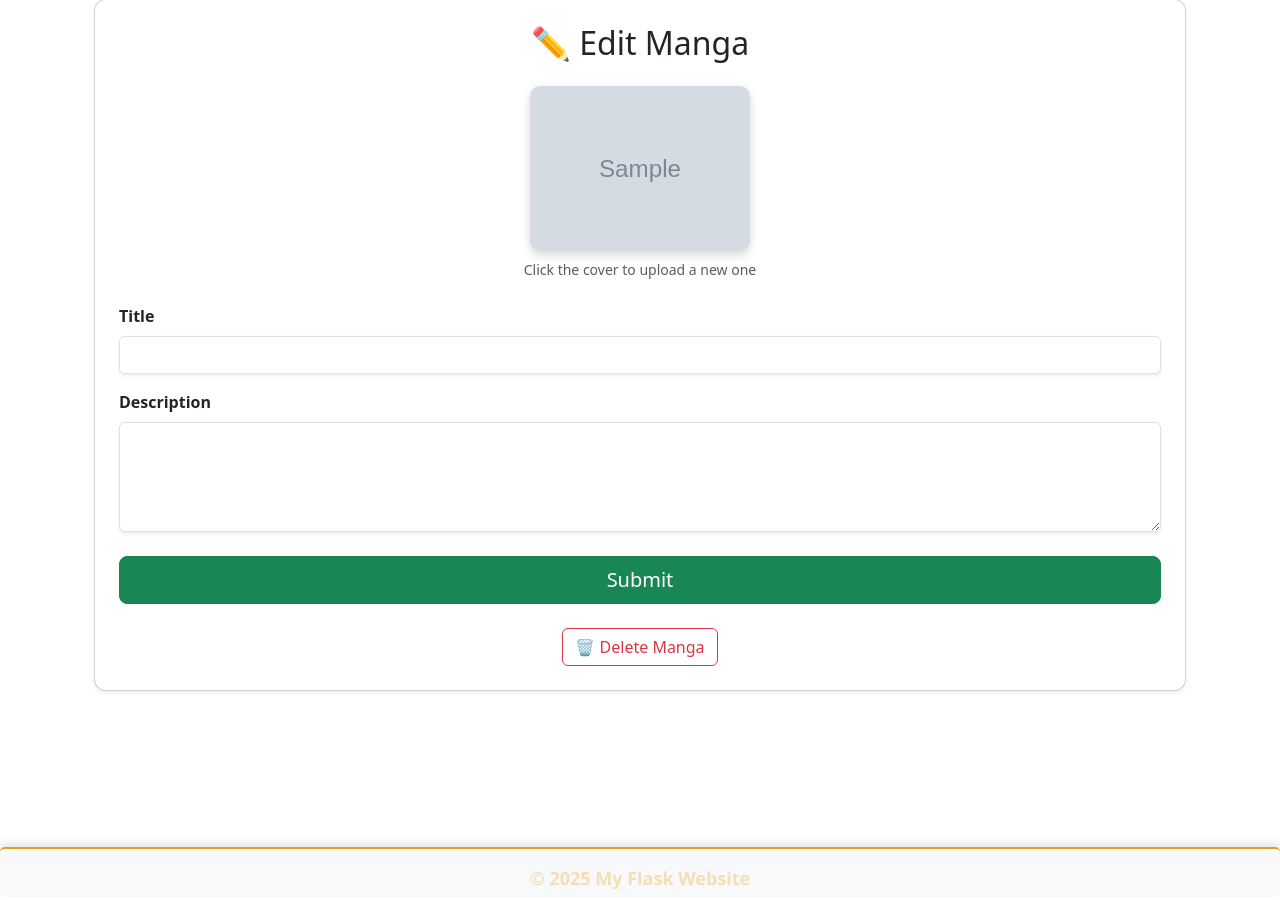
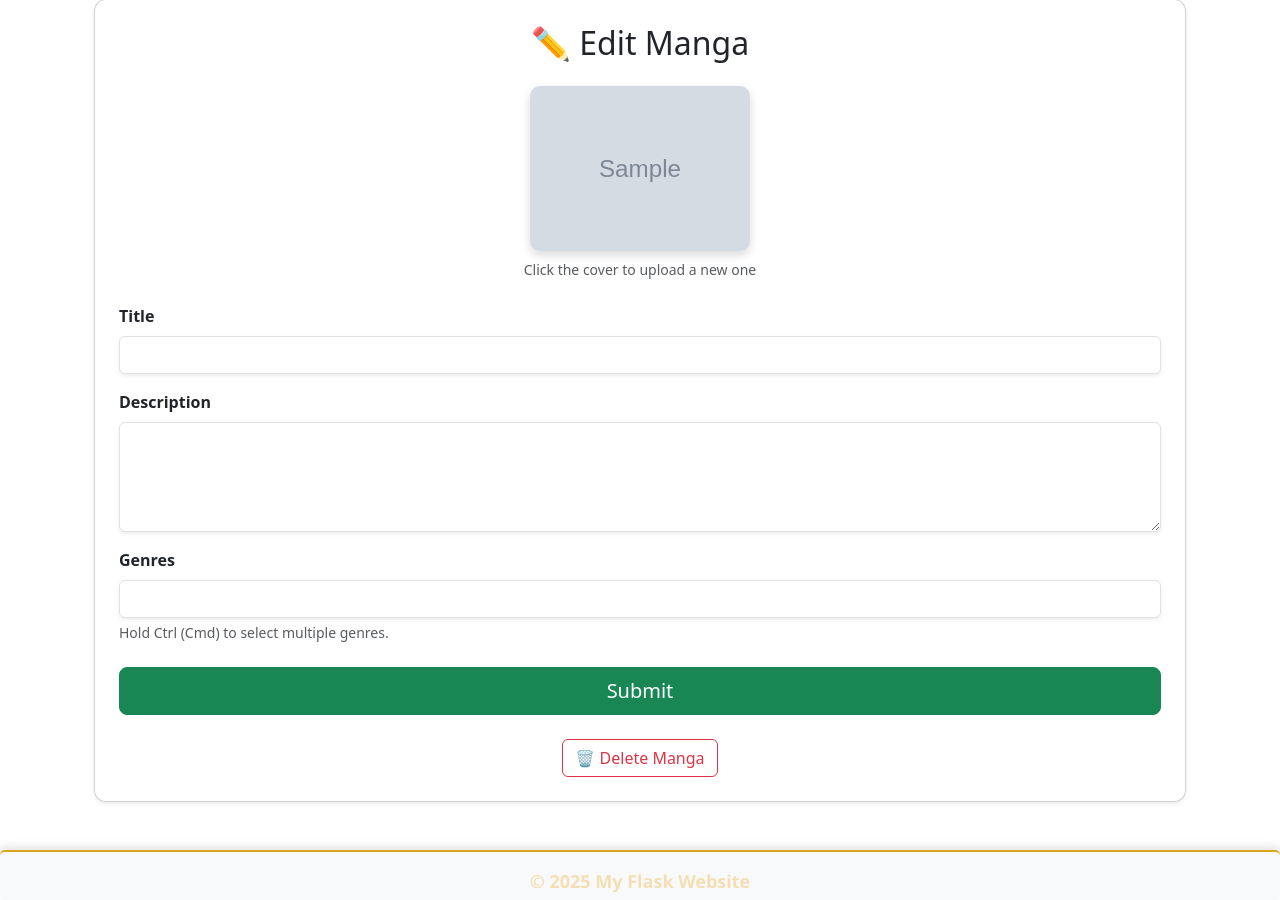
Before and after one commit to chavdaarpitsinh1248/Flask_projects, a Flask app: template manga_center/app/templates/author/edit_manga.html in a window 1280 px wide. Shown: the part 123-1023 px from the top of the page. Run offline with Flask 3, Linux system fonts and the light colour scheme; the template is opened without the code that fills it: most values are stand-ins (such as "Sample title", 1, 10 or a date in 2020); grey boxes marked "Sample" are stand-in pictures; form fields are guessed from the names that the template uses; some libraries are stand-ins or nearby versions.

Commit message:
Add files via upload

```diff
--- a/manga_center/app/templates/author/edit_manga.html
+++ b/manga_center/app/templates/author/edit_manga.html
@@ -33,6 +33,13 @@
             <div class="mb-3">
                 {{ form.description.label(class="form-label fw-semibold") }}
                 {{ form.description(class="form-control shadow-sm", rows="4") }}
+            </div>
+
+            <!-- Genres -->
+            <div class="mb-3">
+                {{ form.genres.label(class="form-label fw-semibold") }}
+                {{ form.genres(class="form-select shadow-sm", multiple=True) }}
+                <div class="form-text">Hold Ctrl (Cmd) to select multiple genres.</div>
             </div>
 
             <!-- Save Changes -->
```
